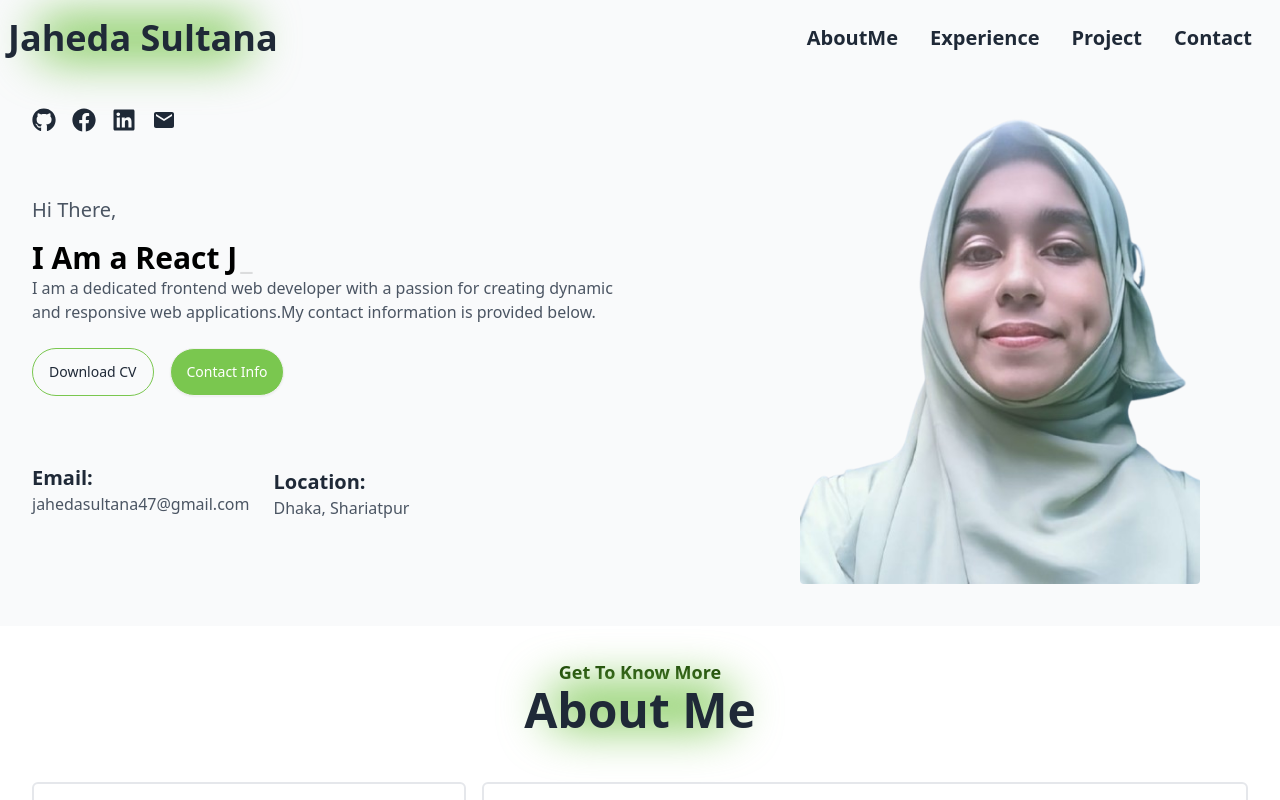
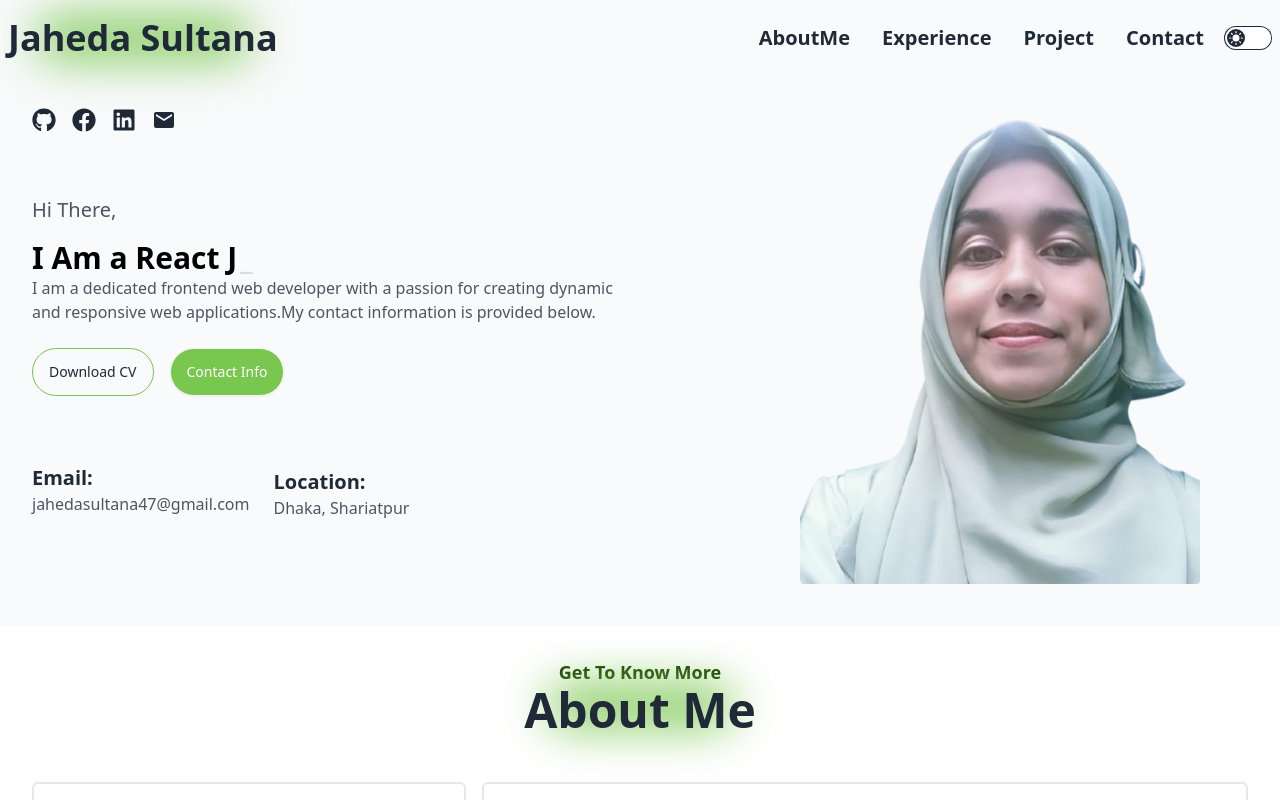
Before and after one commit to jahedasultana/my-protfolio-1, a React (Vite) app: page /#nav in a window 1280 px wide. Shown: the top 800 px of the page. Built offline with nearby package versions, Linux system fonts and the light colour scheme; a web font is replaced by a local one.

Commit message:
theme added

```diff
--- a/src/pages/Home/Contact.jsx
+++ b/src/pages/Home/Contact.jsx
@@ -147,7 +147,7 @@
               type="submit"
               className="w-full py-2 px-4  text-white font-bold rounded-md  bg-[#7ac74f] hover:border-2 hover:bg-[#41a909] "
             >
-              Send
+              Send Massage
             </button>
           </form>
         </div>
--- a/src/pages/nav.jsx
+++ b/src/pages/nav.jsx
@@ -1,7 +1,26 @@
+import { useEffect, useState } from "react";
 import { useNavigate } from "react-router-dom";
 
 const Nav = () => {
   const navigate = useNavigate();
+
+
+  const [theme, setTheme] = useState(() => {
+    const storedTheme = localStorage.getItem("theme");
+    return storedTheme ? storedTheme : "light";
+  });
+
+  useEffect(() => {
+    localStorage.setItem("theme", theme);
+    document.querySelector("html").setAttribute("data-theme", theme);
+  }, [theme]);
+
+  const handleToggle = () => {
+    const newTheme = theme === "dark" ? "light" : "dark";
+    setTheme(newTheme);
+  };
+
+
 
   const smoothScroll = (id) => {
     const element = document.getElementById(id);
@@ -74,6 +93,43 @@
         </div>
         <div className="navbar-end hidden lg:flex">
           <ul className="menu menu-horizontal px-1">{navLinks}</ul>
+
+          <label className="cursor-pointer grid place-items-center">
+        <input
+          onChange={handleToggle}
+          type="checkbox"
+          className="toggle theme-controller bg-base-content row-start-1 col-start-1 col-span-2"
+        />
+        <svg
+          className="col-start-1 row-start-1 stroke-base-100 fill-base-100"
+          xmlns="http://www.w3.org/2000/svg"
+          width="14"
+          height="14"
+          viewBox="0 0 24 24"
+          fill="none"
+          stroke="currentColor"
+          strokeWidth="2"
+          strokeLinecap="round"
+          strokeLinejoin="round"
+        >
+          <circle cx="12" cy="12" r="5" />
+          <path d="M12 1v2M12 21v2M4.2 4.2l1.4 1.4M18.4 18.4l1.4 1.4M1 12h2M21 12h2M4.2 19.8l1.4-1.4M18.4 5.6l1.4-1.4" />
+        </svg>
+        <svg
+          className="col-start-2 row-start-1 stroke-base-100 fill-base-100"
+          xmlns="http://www.w3.org/2000/svg"
+          width="14"
+          height="14"
+          viewBox="0 0 24 24"
+          fill="none"
+          stroke="currentColor"
+          strokeWidth="2"
+          strokeLinecap="round"
+          strokeLinejoin="round"
+        >
+          <path d="M21 12.79A9 9 0 1 1 11.21 3 7 7 0 0 0 21 12.79z"></path>
+        </svg>
+      </label>
         </div>
       </div>
     </div>
```
